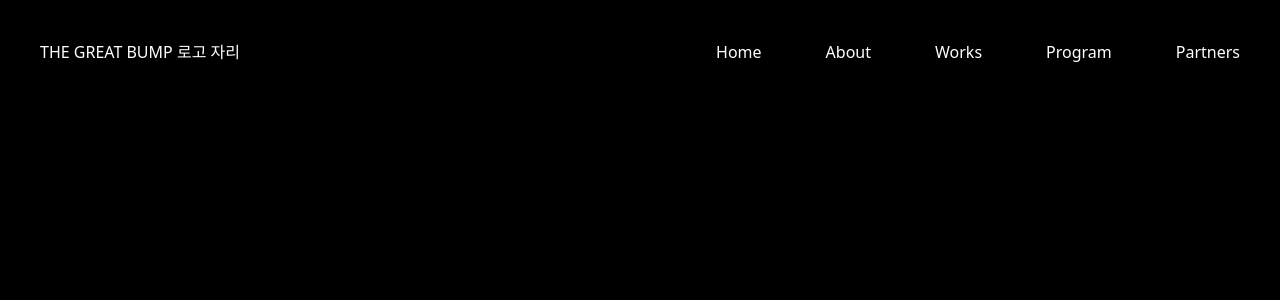
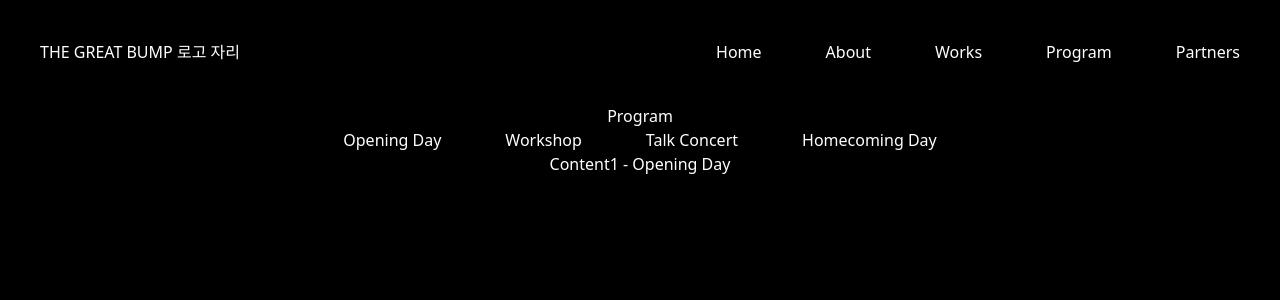
Before and after one commit to pyungjae9492/snu-design-week-2023, a Next.js app: page /program in a window 1280 px wide. Shown: the top 300 px of the page. Built offline with nearby package versions, Linux system fonts and the light colour scheme; no server answers; what @react-icons/all-files, notion-utils would draw is missing.

Commit message:
feat: program 페이지 구축

```diff
--- /dev/null
+++ b/containers/program/fragments/ProgramExplanation.tsx
@@ -0,0 +1,7 @@
+export const ProgramExplanation = () => {
+    return (
+        <div className="flex flex-col justify-center items-center">
+            <p className="text-white">Program</p>
+        </div>
+    );
+}
--- a/containers/program/index.tsx
+++ b/containers/program/index.tsx
@@ -1,8 +1,16 @@
-export const ProgramContainer = () => {
+import { ProgramExplanation } from './fragments/ProgramExplanation'
+import { ContentsSelection } from '@/components/ContentsSelection'
+
+export const ProgramContainer: React.FC = () => {
     return (
-        <div>
-            프로그램
-        </div>
+        <>
+            <ProgramExplanation />
+
+            <ContentsSelection
+                headingList={["Opening Day", "Workshop", "Talk Concert", "Homecoming Day"]}
+                contentsByHeading={["Content1 - Opening Day", "Content2 - Workshop", "Content3 - Talk Concert", "Content4 - Homecoming Day"]}
+            />
+        </>
     )
 }
 
```
